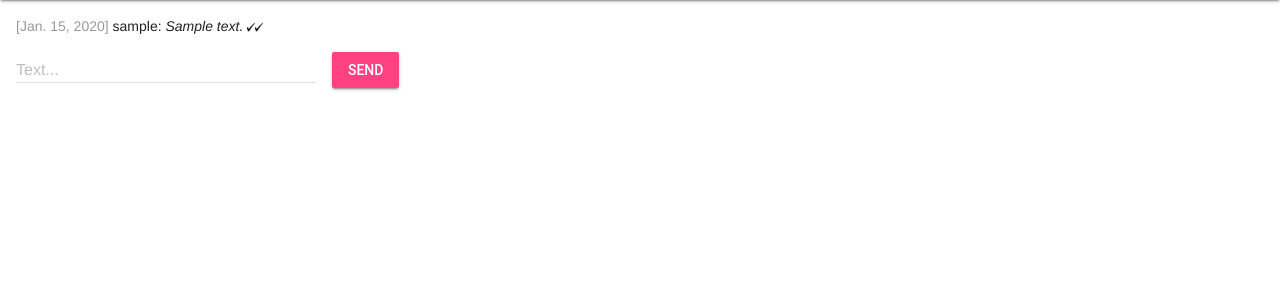
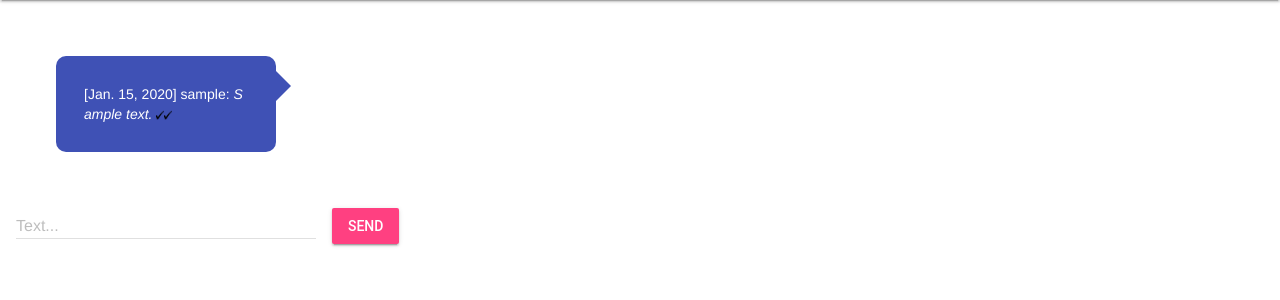
Before and after one commit to MichaelSoquat/Django-ChatApp, a Django app: page /chat/ in a window 1280 px wide. Shown: the part 64-364 px from the top of the page. Run offline with Django 4.2, Linux system fonts and the light colour scheme; a user stored in the database is signed in; tables that the repository leaves empty hold one stand-in row (values such as "Sample post").

Commit message:
message with bubble styling

```diff
--- a/first_django_app/chat/templates/chat/index.html
+++ b/first_django_app/chat/templates/chat/index.html
@@ -2,9 +2,12 @@
 <div id="messageContainer">
     {% for message in messages %}
 
-    <div>
-        <span class="color-grey">[{{message.created_at}}]</span> {{ message.author.username }}: <i style="word-break: break-all;">{{ message.text }}</i>
-        <img class="hooks" src="../static/img/check.png"><img class="hooks" src="../static/img/check.png">
+    <div class="message-container">
+        <div style="padding:8px;">
+            <span>[{{message.created_at}}]</span> {{ message.author.username }}: <i style="word-break: break-all;">{{ message.text }}</i>
+            <img class="hooks" src="/static/img/check.png"><img class="hooks" src="/static/img/check.png">
+        </div>
+
     </div>
 
     {% endfor %}
@@ -68,15 +71,15 @@
     }
 
     function instantMessage() {
-        messageContainer.innerHTML += ` <div id="deleteMessage">
-             <span class="color-grey">[${createDate()}]</span>  {{ request.user.username }}: <i style="word-break: break-all;" class="color-grey">${messagefield.value}</i>
-             ><img class="hooks" src="../static/img/check.png"></div>`;
+        messageContainer.innerHTML += ` <div id="deleteMessage" class="message-container">
+            <div style="padding:8px;"><span class="color-grey">[${createDate()}]</span>  {{ request.user.username }}: <i style="word-break: break-all;" class="color-grey">${messagefield.value}</i>
+             ><img class="hooks" src="/static/img/check.png"></div></div>`;
     }
 
     function serverMessage() {
-        messageContainer.innerHTML += ` <div>
-             <span class="color-grey">[${createDateFromServer(json.fields.created_at)}]</span>  {{ request.user.username }}: <i style="word-break: break-all;">${json.fields.text}</i>
-             <img class="hooks" src="../static/img/check.png"><img class="hooks" src="../static/img/check.png"></div>`;
+        messageContainer.innerHTML += ` <div class="message-container">
+            <div style="padding:8px;"><span>[${createDateFromServer(json.fields.created_at)}]</span>  {{ request.user.username }}: <i style="word-break: break-all;">${json.fields.text}</i>
+             <img class="hooks" src="/static/img/check.png"><img class="hooks" src="/static/img/check.png"></div></div>`;
     }
 
     function errorMessage() {
--- a/first_django_app/static/css/style.css
+++ b/first_django_app/static/css/style.css
@@ -51,6 +51,28 @@ h1 {
     margin: 8px;
 }
 
+.message-container {
+    width: 180px;
+    height: auto;
+    background-color: rgb(63, 81, 181);
+    color: #fff;
+    padding: 20px;
+    position: relative;
+    margin: 40px;
+    border-radius: 10px;
+}
+
+.message-container:after {
+    content: " ";
+    position: absolute;
+    right: -15px;
+    top: 15px;
+    border-top: 15px solid transparent;
+    border-right: none;
+    border-left: 15px solid rgb(63, 81, 181);
+    border-bottom: 15px solid transparent;
+}
+
 .add-chatroom-container>button {
     margin: 0;
 }
```
